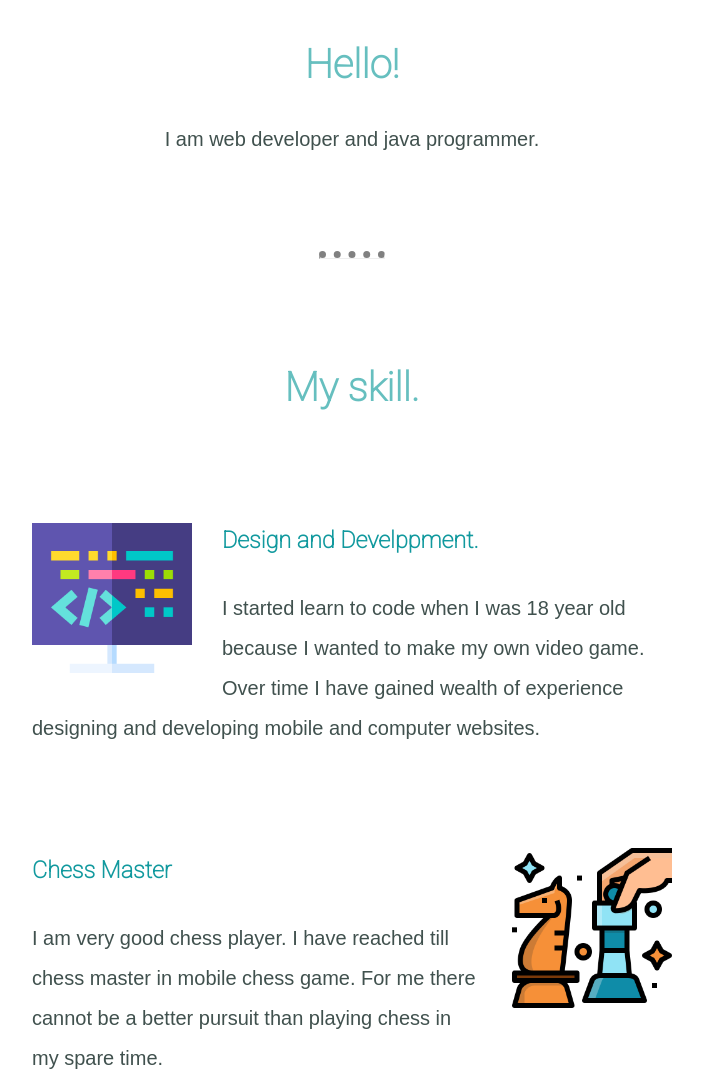
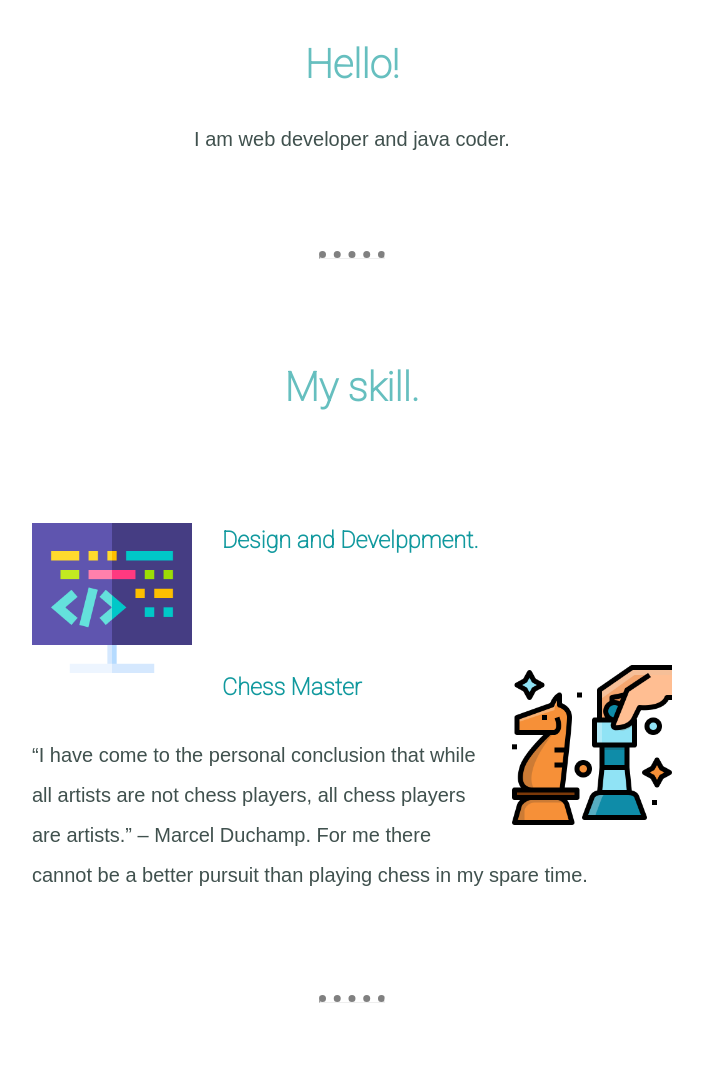
Before and after one commit to yadavamitk221/My-site, a plain HTML site: page index.html in a window 1280 px wide. Shown: the part 1007-2088 px from the top of the page, without its empty margins (288-991 px from the left). Drawn offline with Linux system fonts and the light colour scheme.

Commit message:
Update index.html

```diff
--- a/index.html
+++ b/index.html
@@ -20,7 +20,7 @@
       <div class="profile">
         <img class="photo" src="css/images/AmitP.png" alt="">
         <h2><b>Hello!</b></h2>
-        <p>I am web developer and java programmer.</p>
+        <p>I am web developer and java coder.</p>
       </div>
       <hr>
       <div class="skills">
@@ -29,14 +29,14 @@
           <img class="code-img" src="css/images/coding.png" alt="">
           <div class="">
             <h3>Design and Develppment.</h3>
-            <p class="">I started learn to code when I was 18 year old because I wanted to make my own video game. Over time
-              I have gained wealth of experience designing and developing mobile and computer websites.</p>
+            <p class=""I started learn to code when I was 18 year old because I wanted to make my own video game. Over time
+              I have gaining wealth of experience in designing and website development.</p>
           </div>
         </div>
         <div class="skill-row">
           <img class="chess-img" src="css/images/chess.png" alt="">
           <h3>Chess Master</h3>
-          <p class="">I am very good chess player. I have reached till chess master in mobile chess game. For me there cannot be a better pursuit than playing chess in my spare time.</p>
+          <p class="">“I have come to the personal conclusion that while all artists are not chess players, all chess players are artists.” – Marcel Duchamp. For me there cannot be a better pursuit than playing chess in my spare time.</p>
         </div>
       </div>
       <hr>
```
